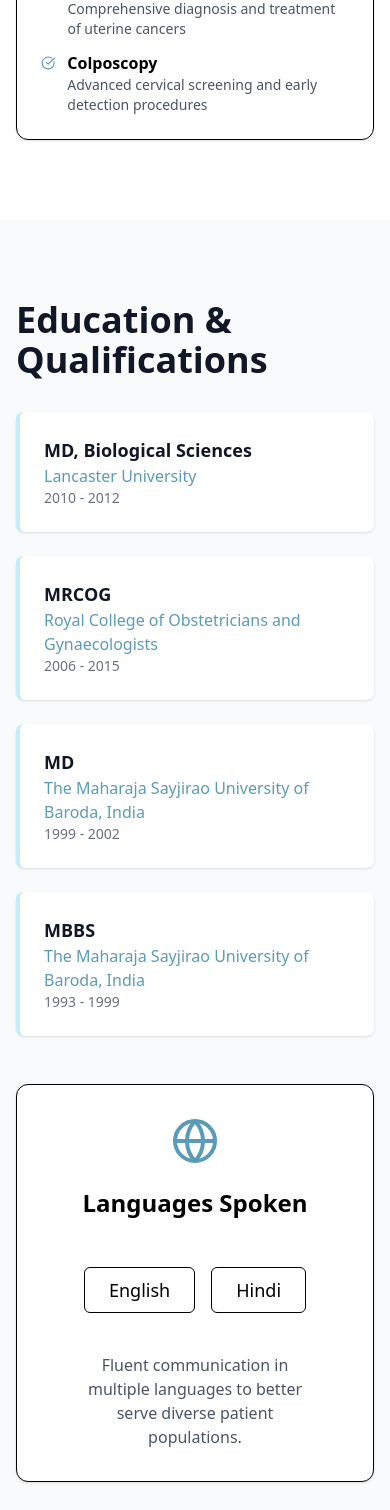
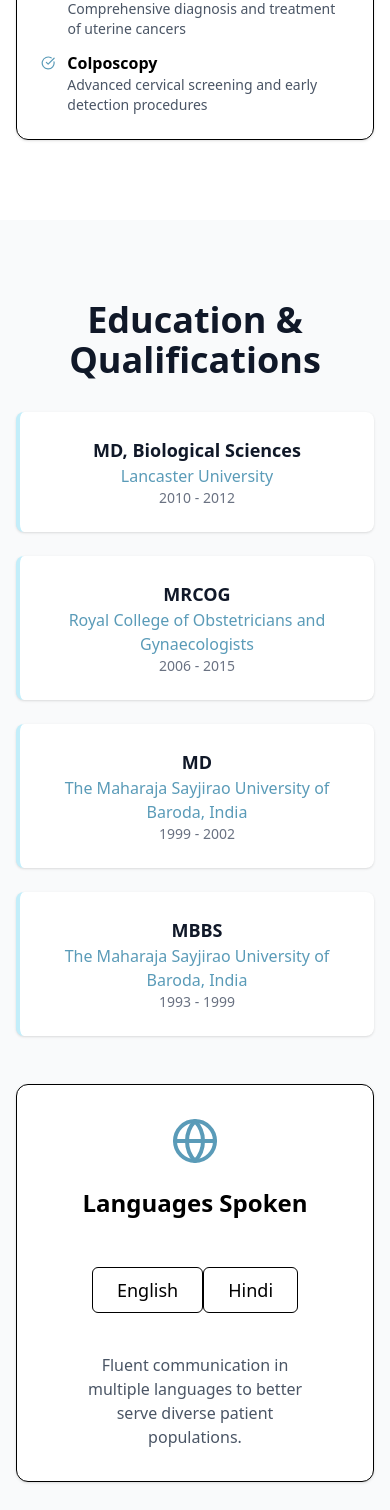
Before and after one commit to shandiru/surgeon, a React (Vite) app: page / in a window 390 px wide. Shown: the part 6522-8032 px from the top of the page. Built offline with nearby package versions, Linux system fonts and the light colour scheme.

Commit message:
first commit

```diff
--- a/src/components/EducationLanguagesSection.jsx
+++ b/src/components/EducationLanguagesSection.jsx
@@ -8,27 +8,39 @@ export default function EducationLanguagesSection() {
       <div className="max-w-7xl mx-auto px-4 sm:px-6 lg:px-8">
         <div className="grid lg:grid-cols-2 gap-12">
           {/* Education & Qualifications */}
-          <div>
-            <h2 className="text-4xl font-bold text-gray-900 mb-8">Education & Qualifications</h2>
+          <div className="text-center lg:text-left">
+            <h2 className="text-4xl font-bold text-gray-900 mb-8">
+              Education & Qualifications
+            </h2>
+
             <div className="space-y-6">
-              <div className="bg-white p-6 rounded-lg shadow-sm border-l-4 border-[#c3eefa]">
+              <div className="bg-white p-6 rounded-lg shadow-sm border-l-4 border-[#c3eefa] mx-auto lg:mx-0 max-w-xl lg:max-w-none text-center lg:text-left">
                 <h3 className="text-lg font-semibold text-gray-900">MD, Biological Sciences</h3>
                 <p className="text-[#5a9bb8] font-medium">Lancaster University</p>
                 <p className="text-gray-500 text-sm">2010 - 2012</p>
               </div>
-              <div className="bg-white p-6 rounded-lg shadow-sm border-l-4 border-[#c3eefa]">
+
+              <div className="bg-white p-6 rounded-lg shadow-sm border-l-4 border-[#c3eefa] mx-auto lg:mx-0 max-w-xl lg:max-w-none text-center lg:text-left">
                 <h3 className="text-lg font-semibold text-gray-900">MRCOG</h3>
-                <p className="text-[#5a9bb8] font-medium">Royal College of Obstetricians and Gynaecologists</p>
+                <p className="text-[#5a9bb8] font-medium">
+                  Royal College of Obstetricians and Gynaecologists
+                </p>
                 <p className="text-gray-500 text-sm">2006 - 2015</p>
               </div>
-              <div className="bg-white p-6 rounded-lg shadow-sm border-l-4 border-[#c3eefa]">
+
+              <div className="bg-white p-6 rounded-lg shadow-sm border-l-4 border-[#c3eefa] mx-auto lg:mx-0 max-w-xl lg:max-w-none text-center lg:text-left">
                 <h3 className="text-lg font-semibold text-gray-900">MD</h3>
-                <p className="text-[#5a9bb8] font-medium">The Maharaja Sayjirao University of Baroda, India</p>
+                <p className="text-[#5a9bb8] font-medium">
+                  The Maharaja Sayjirao University of Baroda, India
+                </p>
                 <p className="text-gray-500 text-sm">1999 - 2002</p>
               </div>
-              <div className="bg-white p-6 rounded-lg shadow-sm border-l-4 border-[#c3eefa]">
+
+              <div className="bg-white p-6 rounded-lg shadow-sm border-l-4 border-[#c3eefa] mx-auto lg:mx-0 max-w-xl lg:max-w-none text-center lg:text-left">
                 <h3 className="text-lg font-semibold text-gray-900">MBBS</h3>
-                <p className="text-[#5a9bb8] font-medium">The Maharaja Sayjirao University of Baroda, India</p>
+                <p className="text-[#5a9bb8] font-medium">
+                  The Maharaja Sayjirao University of Baroda, India
+                </p>
                 <p className="text-gray-500 text-sm">1993 - 1999</p>
               </div>
             </div>
@@ -37,22 +49,33 @@ export default function EducationLanguagesSection() {
           {/* Languages Spoken */}
           <div className="bg-white text-card-foreground flex flex-col gap-6 rounded-xl border shadow-sm p-8">
             <div className="grid auto-rows-min items-start gap-1.5 px-6 text-center pb-6">
-              <svg xmlns="http://www.w3.org/2000/svg" className="h-12 w-12 text-[#5a9bb8] mx-auto mb-4" viewBox="0 0 24 24" fill="none" stroke="currentColor" strokeWidth="2" strokeLinecap="round" strokeLinejoin="round">
+              <svg
+                xmlns="http://www.w3.org/2000/svg"
+                className="h-12 w-12 text-[#5a9bb8] mx-auto mb-4"
+                viewBox="0 0 24 24"
+                fill="none"
+                stroke="currentColor"
+                strokeWidth="2"
+                strokeLinecap="round"
+                strokeLinejoin="round"
+              >
                 <circle cx="12" cy="12" r="10" />
                 <path d="M12 2a14.5 14.5 0 0 0 0 20 14.5 14.5 0 0 0 0-20" />
                 <path d="M2 12h20" />
               </svg>
               <div className="font-semibold text-2xl">Languages Spoken</div>
             </div>
+
             <div className="px-6 text-center">
-              <div className="space-y-4">
-                <span className="inline-flex items-center justify-center rounded-md border font-medium w-fit whitespace-nowrap text-lg px-6 py-2 mr-4">
+              <div className="space-x-0 space-y-4 sm:space-y-0 sm:space-x-4">
+                <span className="inline-flex items-center justify-center rounded-md border font-medium w-fit text-lg px-6 py-2">
                   English
                 </span>
-                <span className="inline-flex items-center justify-center rounded-md border font-medium w-fit whitespace-nowrap text-lg px-6 py-2">
+                <span className="inline-flex items-center justify-center rounded-md border font-medium w-fit text-lg px-6 py-2">
                   Hindi
                 </span>
               </div>
+
               <p className="text-gray-600 mt-6">
                 Fluent communication in multiple languages to better serve diverse patient populations.
               </p>
```
